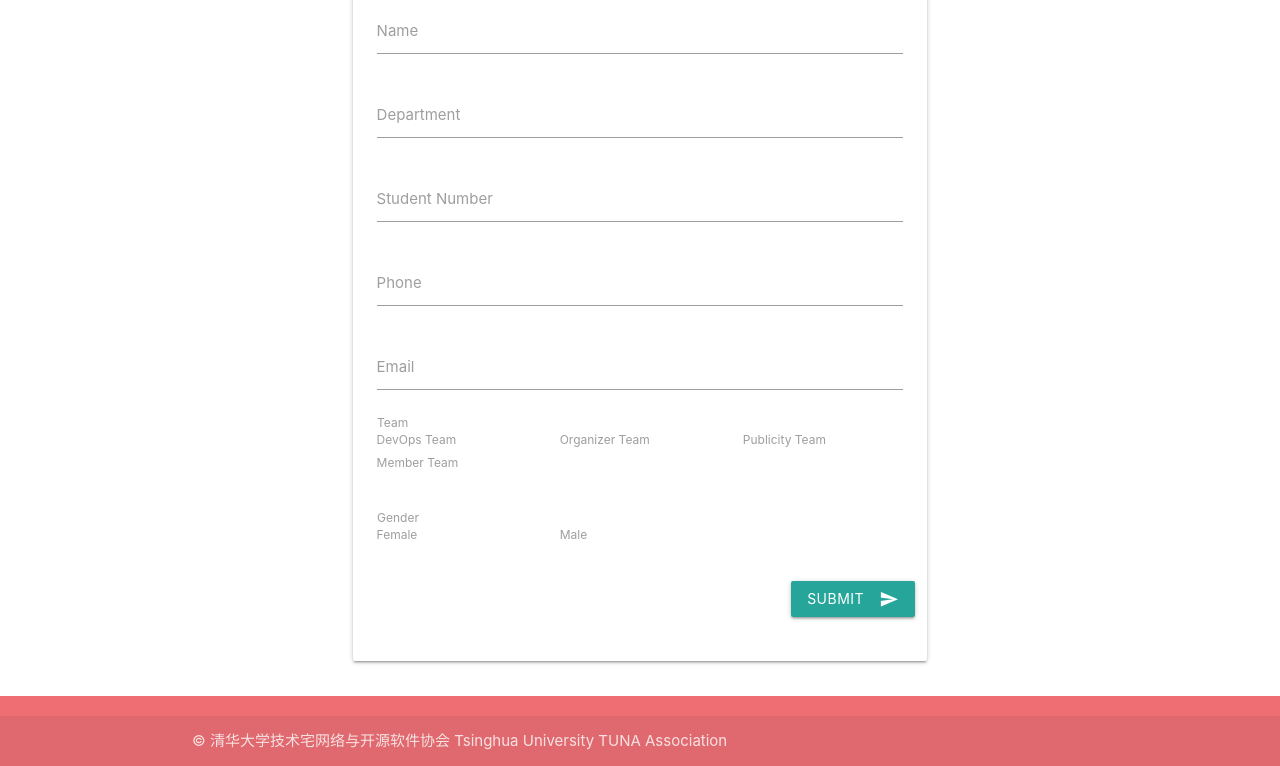
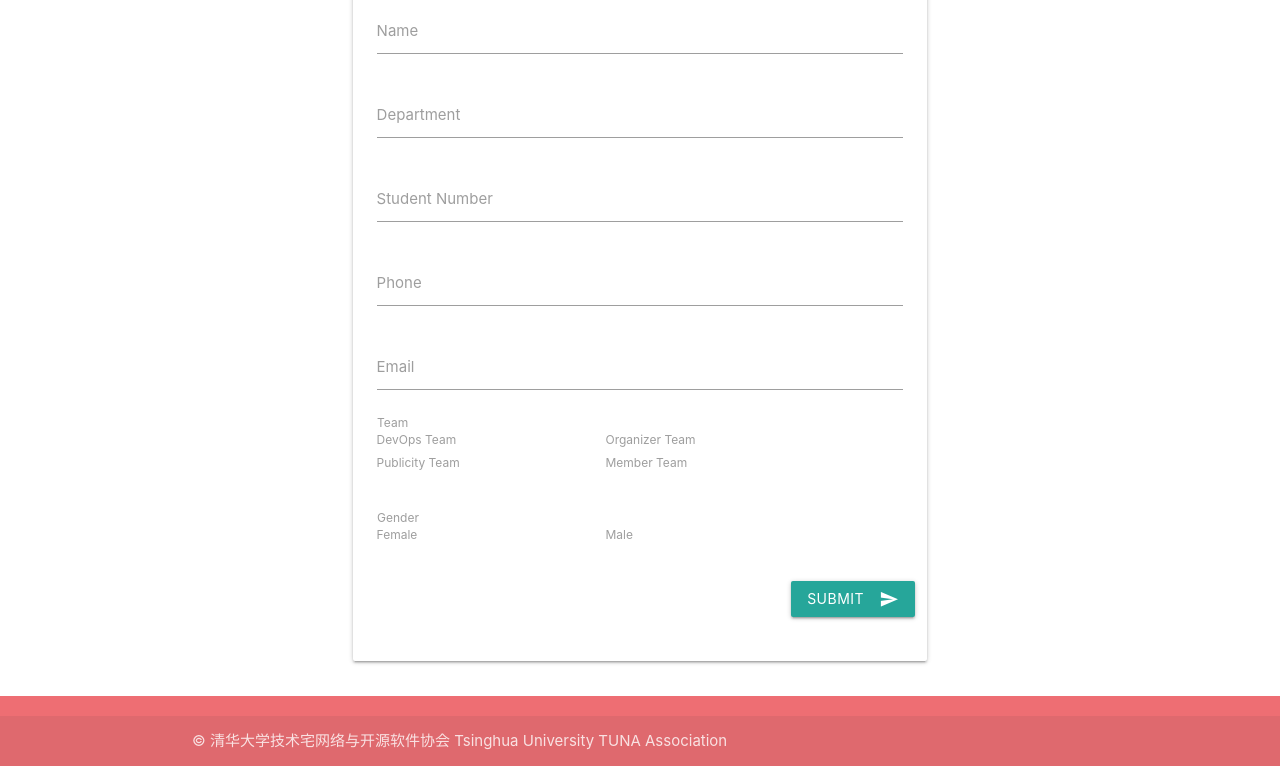
Before and after one commit to tuna/registr-lite, a plain HTML site: page web-ui/index.html in a window 1280 px wide. Shown: the part 133-899 px from the top of the page. Drawn offline with nearby package versions, Linux system fonts and the light colour scheme.

Commit message:
fix width of radio

```diff
--- a/web-ui/index.html
+++ b/web-ui/index.html
@@ -45,19 +45,19 @@
                   <div class="input-field col s12">
                     <label class="active">Team</label>
                     <div class="row">
-                      <div class="col s4">
+                      <div class="col m5 s12">
                         <input name="team" type="radio" id="devOps" v-model="team.data" value="devOps"/>
                         <label for="devOps">DevOps Team</label>
                       </div>
-                      <div class="col s4">
+                      <div class="col m5 s12">
                         <input name="team" type="radio" id="organizer" v-model="team.data" value="organizer"/>
                         <label for="organizer">Organizer Team</label>
                       </div>
-                      <div class="col s4">
+                      <div class="col m5 s12">
                         <input name="team" type="radio" id="publicity" v-model="team.data" value="publicity"/>
                         <label for="publicity">Publicity Team</label>
                       </div>
-                      <div class="col s4">
+                      <div class="col m5 s12">
                         <input name="team" type="radio" id="jiangyou" v-model="team.data" value="jiangyou"/>
                         <label for="jiangyou">Member Team</label>
                       </div>
@@ -66,11 +66,11 @@
                   <div class="input-field col s12">
                     <label class="active">Gender</label>
                     <div class="row">
-                      <div class="col s4">
+                      <div class="col m5 s12">
                         <input name="gender" type="radio" id="female" v-model="gender.data" value="female"/>
                         <label for="female">Female</label>
                       </div>
-                      <div class="col s4">
+                      <div class="col m5 s12">
                         <input name="gender" type="radio" id="male"  v-model="gender.data" value="male"/>
                         <label for="male">Male</label>
                       </div>
```
